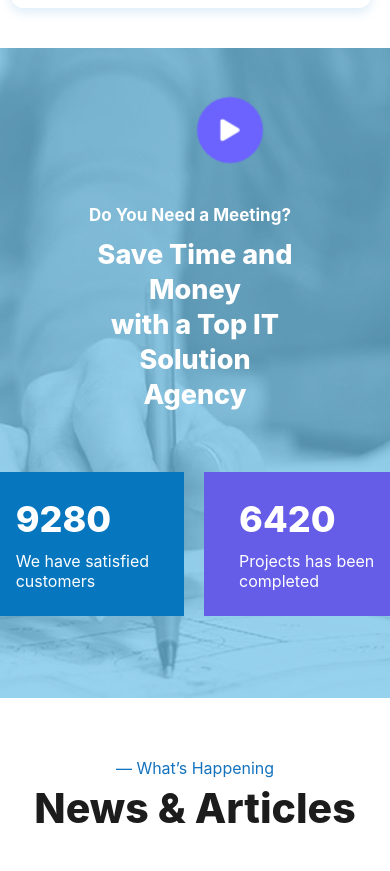
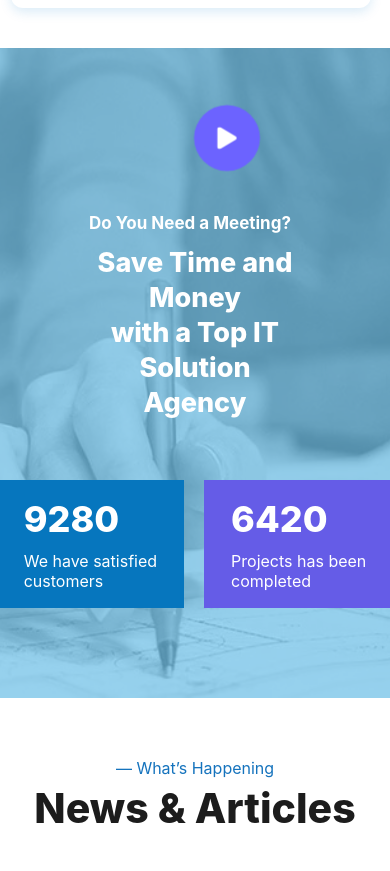
Before and after one commit to sujalkakadiya34/iwetechs, a React (Create React App) app: page / in a window 390 px wide. Shown: the part 6726-7597 px from the top of the page. Built offline with nearby package versions, Linux system fonts and the light colour scheme.

Commit message:
https://cra.link/deployment

```diff
--- a/src/rspsv.css
+++ b/src/rspsv.css
@@ -747,11 +747,11 @@ html, body {
   }
 
   .solutionimage-play{
-    margin-left: 175px;
+    margin-left: 172px;
   }
 
   .solutionimage-box {
-    padding: 15px;
+    padding: 7px;
     margin-bottom: 10px;
   }
 
```
Also changed, not shown: 6 other files (tests, documents, lock files or other folders).
